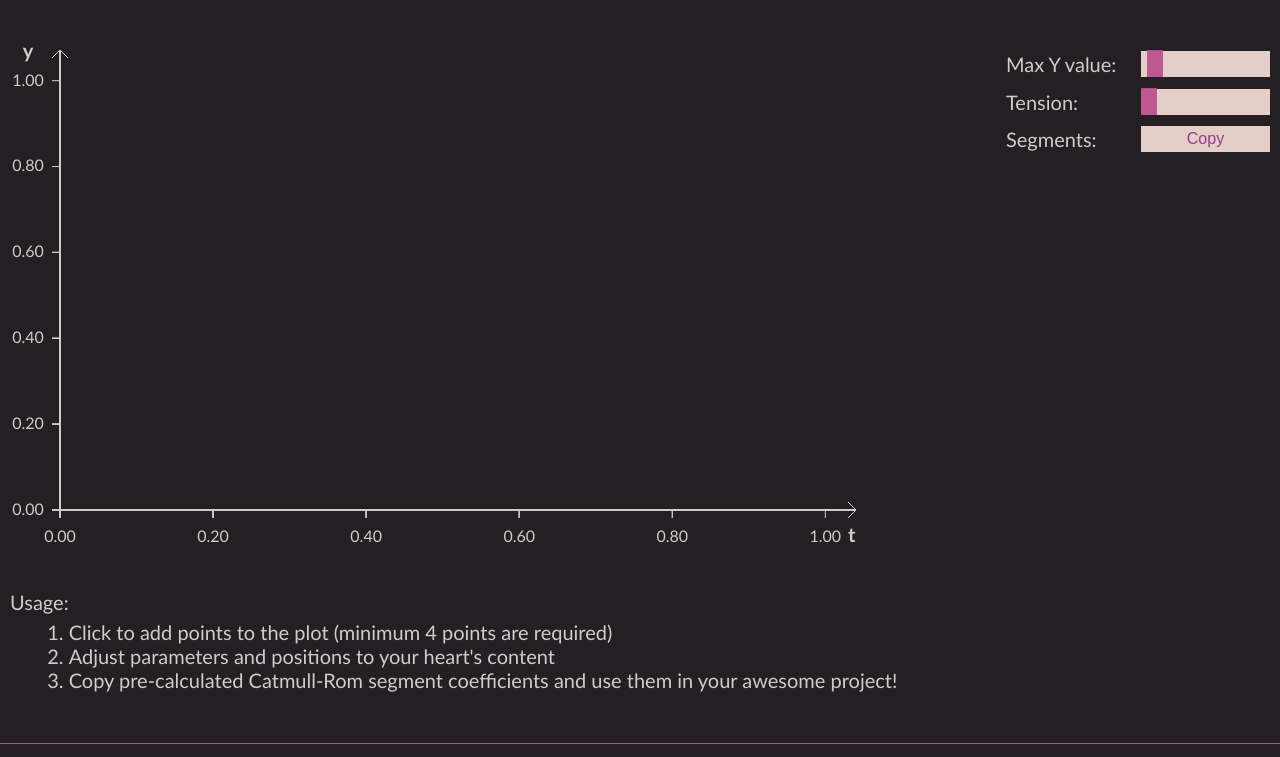
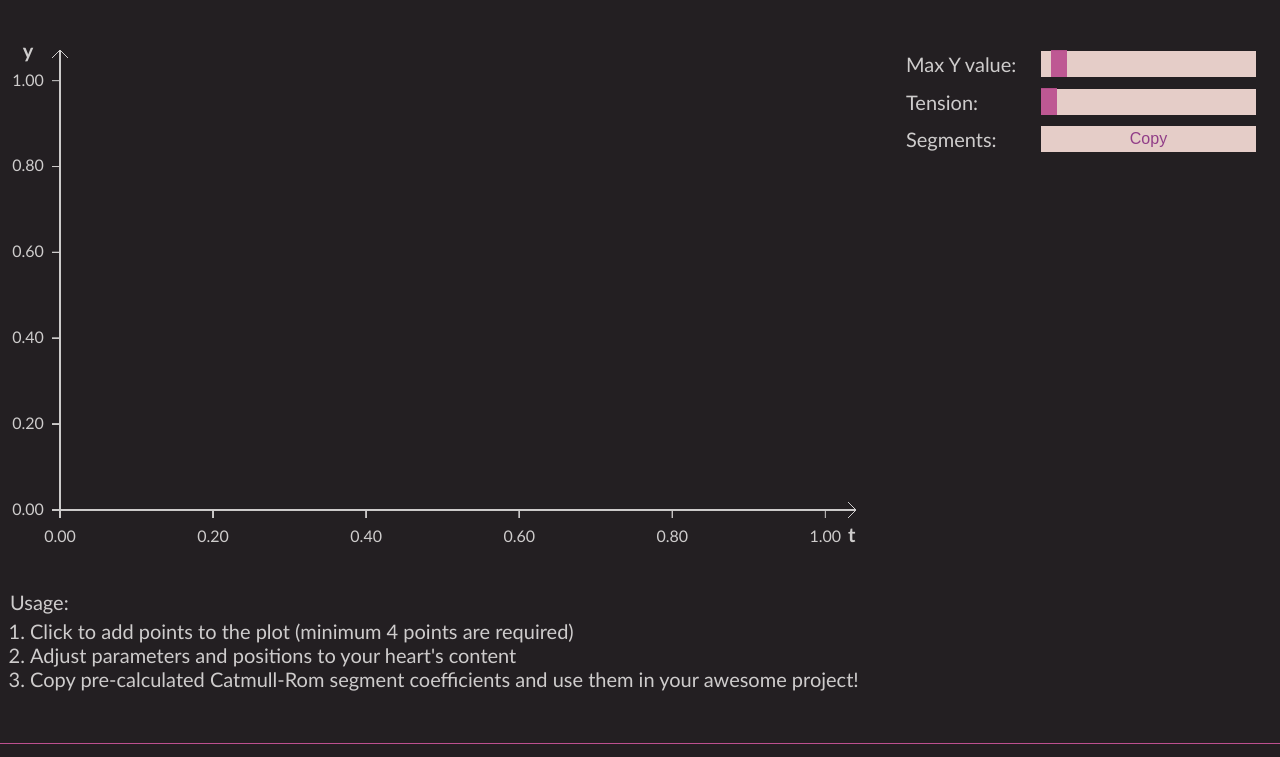
Before and after one commit to frysztak/splicer, a website built with webpack: page src/index.html in a window 1280 px wide. Shown: the top 757 px of the page. Built offline with nearby package versions, Linux system fonts and the light colour scheme.

Commit message:
layout improvements

```diff
--- a/src/index.css
+++ b/src/index.css
@@ -74,7 +74,7 @@ button:focus {
 .form-group {
     display: flex;
     flex-direction: row;
-    max-width: 400px;
+    max-width: 350px;
 }
 
 .form-group label {
@@ -160,13 +160,10 @@ footer {
 }
 
 ol {
-    padding-inline-start: 0;
+    padding-inline-start: 20px;
+    margin-top: 5px;
 }
 
-ol, ol li {
-    margin-left: 0;
-    padding-left: 0;
-}
 
 pre {
     font-size: 1rem;
--- a/src/index.html
+++ b/src/index.html
@@ -17,7 +17,7 @@
                 Please enable HTML canvas.
             </canvas>
         </div>
-            <div class="column-shrink mt-50">
+        <div class="column mt-50">
             <div class="form-group center-vertical">
                 <label for="maxY">Max Y value:</label>
                 <input type="range" class="slider input-control" id="maxY" name="maxY" min="0.5" max="10.0" step="0.5"
@@ -42,12 +42,14 @@
     </div>
 
     <div class="row mt-30">
+        <div class="column">
             Usage:
-            <ol class="mt-30">
+            <ol>
                 <li>Click to add points to the plot (minimum 4 points are required)</li>
                 <li>Adjust parameters and positions to your heart's content</li>
                 <li>Copy pre-calculated Catmull-Rom segment coefficients and use them in your awesome project!</li>
             </ol>
+        </div>
     </div>
 </div>
 
```
Lines whose indentation alone changed are shown as unchanged.
